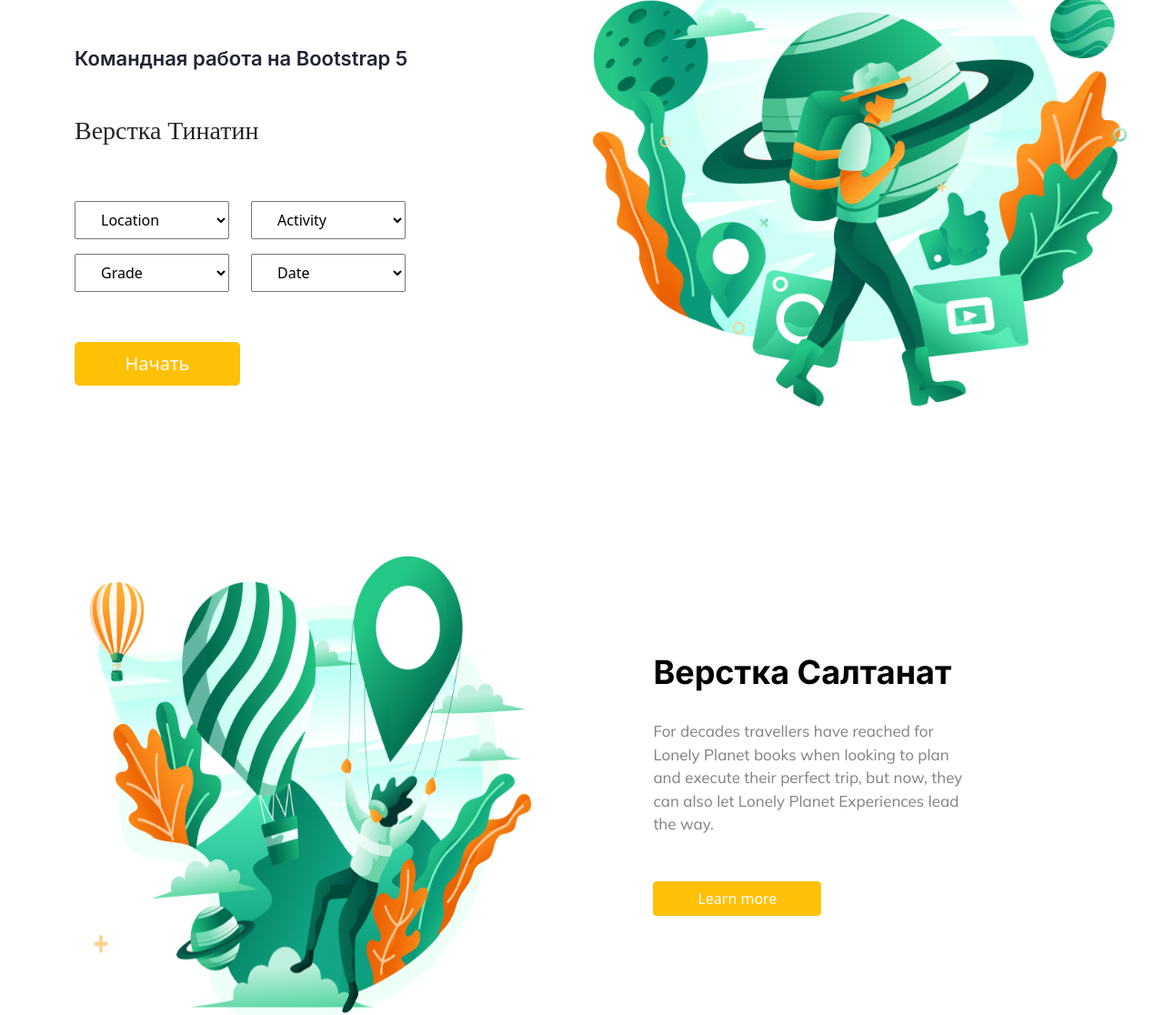
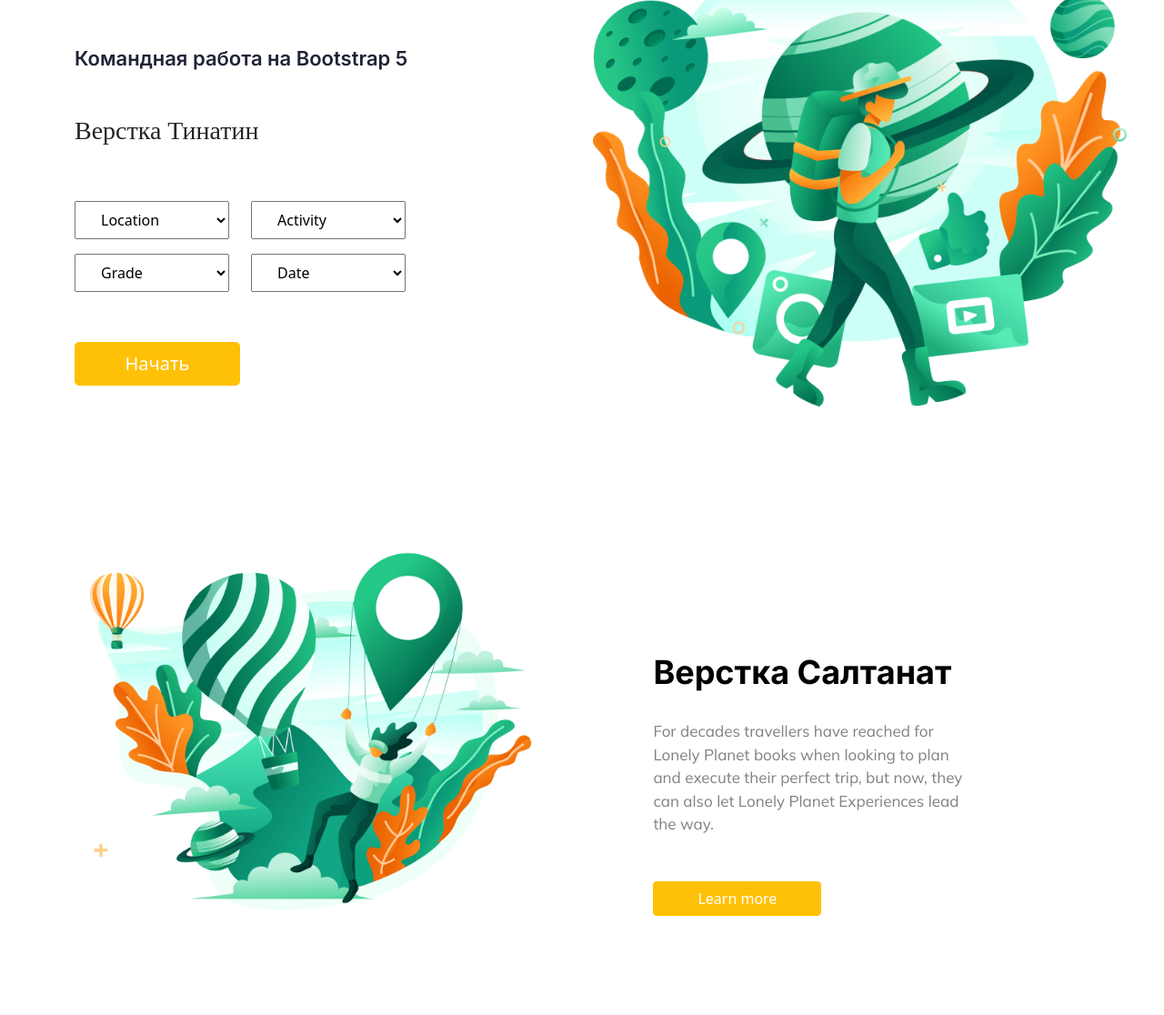
Before and after one commit to phoenix-520/Website-Bootstrap5, a plain HTML site: page index.html in a window 1280 px wide. Shown: the part 204-1320 px from the top of the page at 91% size. Drawn offline with nearby package versions, Linux system fonts and the light colour scheme.

Commit message:
added img size

```diff
--- a/css/style.css
+++ b/css/style.css
@@ -47,6 +47,7 @@ option {
  }
 .inform__img {
     width: 45%;
+    height: 0%;
 }
 .inform__inner {
     display: flex;
```
